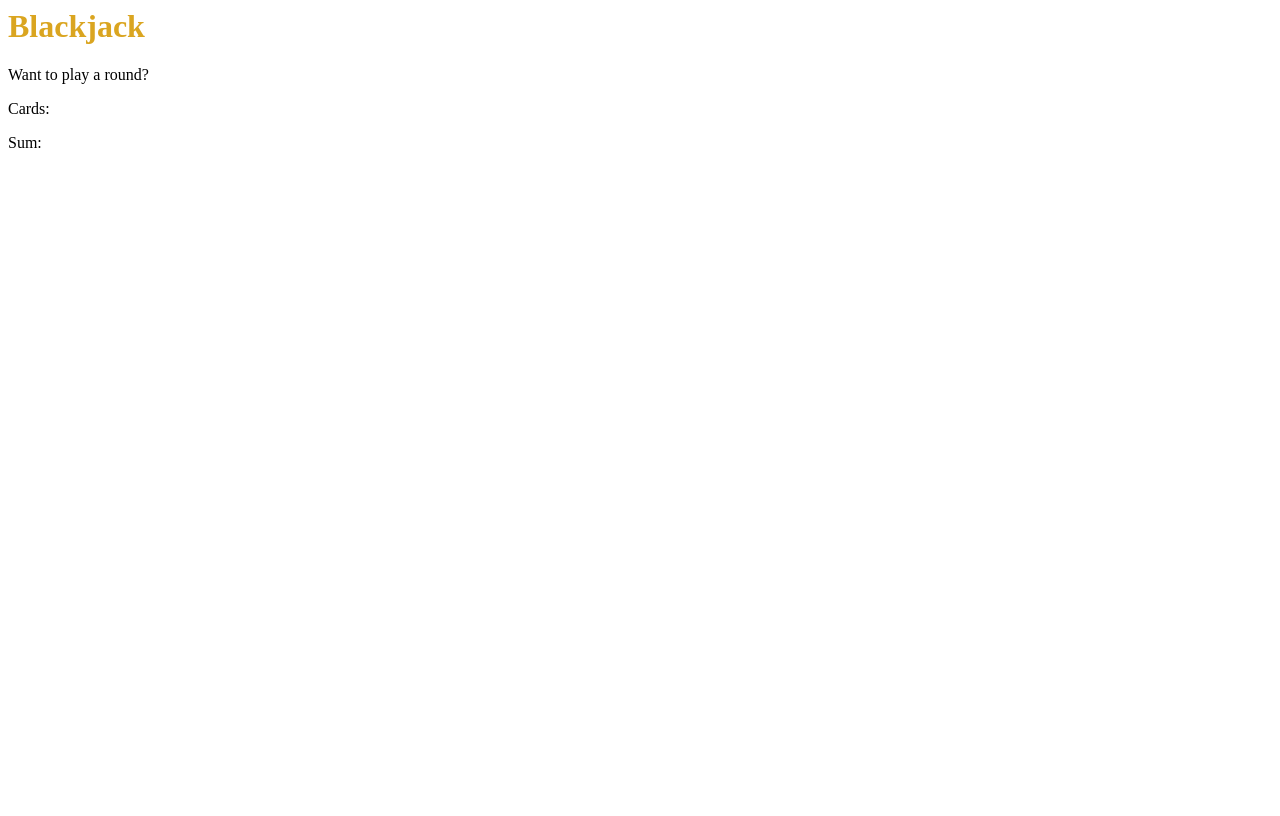
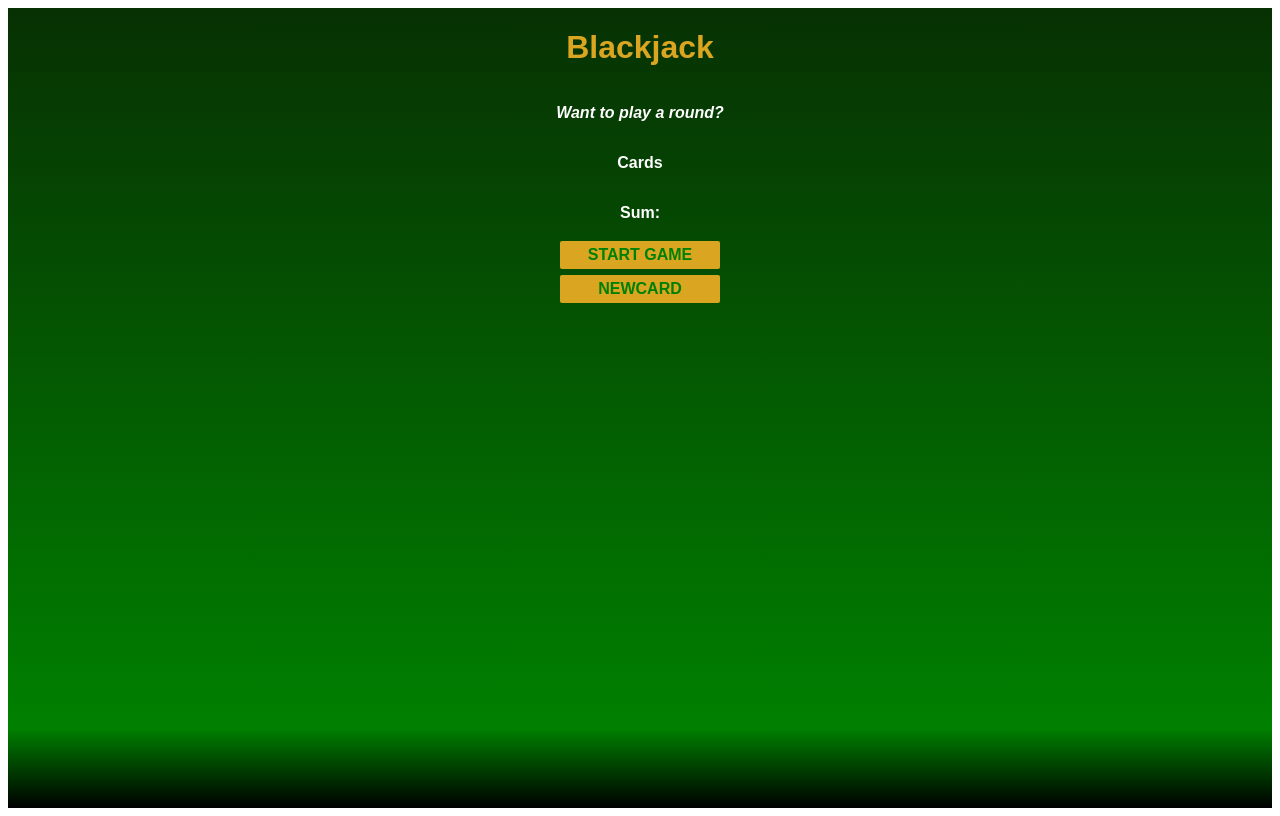
Before and after one commit to rakesh684/Black-Jak-game, a plain HTML site: page index.html in a window 1280 px wide. Drawn offline with Linux system fonts and the light colour scheme.

Commit message:
added some javascript function

```diff
--- a/index.css
+++ b/index.css
@@ -1,11 +1,43 @@
 body {
+    font-family: 'Trebuchet MS', 'Lucida Sans Unicode', 'Lucida Grande', Arial, sans-serif;
 
+}
+#jak-container{
+    font-family: 'Trebuchet MS', 'Lucida Sans Unicode', 'Lucida Grande', Arial, sans-serif;
+    height:100vh;
+    width: auto;
+    font-family: sans-serif;
+    background-image:linear-gradient(rgb(7, 49, 3), green 90%, black) ;
+    display: flex;
+    align-items: center;
+    flex-direction: column;
 }
 
 h1 {
     color: goldenrod;
+    font-weight: 700;
 }
 
-#message-el {
+p {
+    color:white;
+    font-weight: 600;
+}
+#message-el{
+    color: white;
+    font-style: italic;
+    font-weight: 600;
+}
+button{
+    width: 160px;
+    background-color: goldenrod;
+    color: green;
+    text-transform: uppercase;
+    font-weight: 700;
+    font-size: 1em;
+    padding-top: 5px;
+    padding-bottom: 5px;
+    border:none;
+    border-radius: 2px;
+    margin: 3px;
 
 }
--- a/index.html
+++ b/index.html
@@ -1,12 +1,17 @@
 <html>
     <head>
+        <meta charset="UTF-8">
         <link rel="stylesheet" href="index.css">
     </head>
     <body>
-        <h1>Blackjack</h1>
-        <p id="message-el">Want to play a round?</p>
-        <p>Cards:</p>
-        <p>Sum:</p>
+        <div id="jak-container">
+            <h1>Blackjack</h1>
+             <p id="message-el">Want to play a round?</p>
+             <p id="cards-el">Cards</p>
+             <p id="sum-el" >Sum:</p>
+             <button id="button-el" onclick="startGame()">Start Game</button>
+             <button id="new-button" onclick="newCard()">newcard</button>
+        </div>
         <script src="index.js"></script>
     </body>
 </html>
--- a/index.js
+++ b/index.js
@@ -1,18 +1,36 @@
 let firstCard = 10
-let secondCard = 11
-let sum = firstCard + secondCard + 4
+let secondCard = 10
+let sum = firstCard + secondCard
 let hasBlackJack = false
 let isAlive = true
 let message=""
+let messageEl =document.querySelector("#message-el");
+let sumEl=document.querySelector("#sum-el");
+let cardsEl=document.querySelector("#cards-el")
+let newButton=document.querySelector("new-button")
+function startGame(){
+    renderGame()
 
+}
+function renderGame(){
+    cardsEl.textContent="Card : "+ firstCard +" "+secondCard
+    sumEl.textContent="Sum: "+ sum
+    if (sum <= 20) {
+        message="Do you want to draw a new card?"
+    } else if (sum === 21) {
+        message="You've got Blackjack!"
+        hasBlackJack = true
+    } else {
+        message="You're out of the game!"
+        isAlive = false
+    }
+    messageEl.textContent=message;
+}
 
-if (sum <= 20) {
-    message="Do you want to draw a new card? 🙂"
-} else if (sum === 21) {
-    message="Wohoo! You've got Blackjack! 🥳"
-    hasBlackJack = true
-} else {
-    message="You're out of the game! 😭"
-    isAlive = false
+function newCard(){
+    let card=6
+    sum+=card;
+    renderGame()
+    cardsEl.textContent+=" " +card
+
 }
-console.log(message);
```
Also changed, not shown: image/blackjak.jpg (added).
